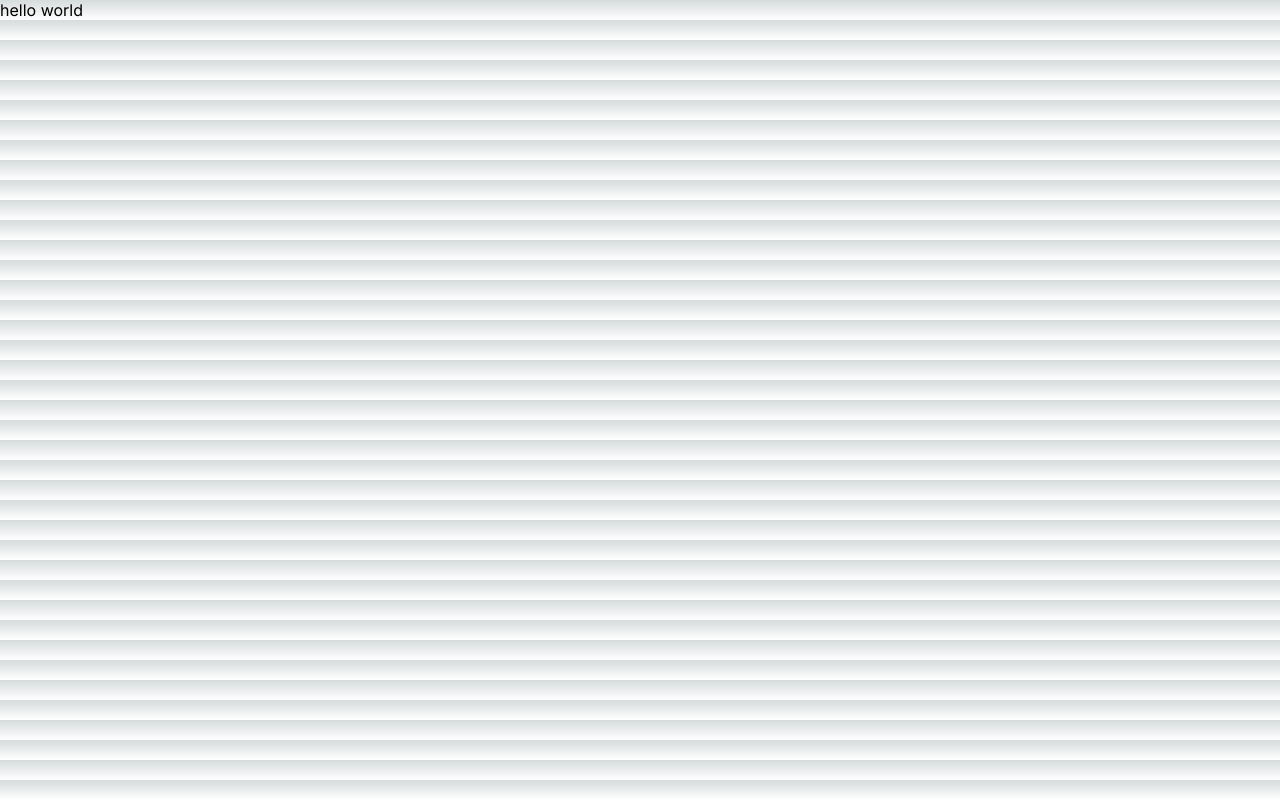
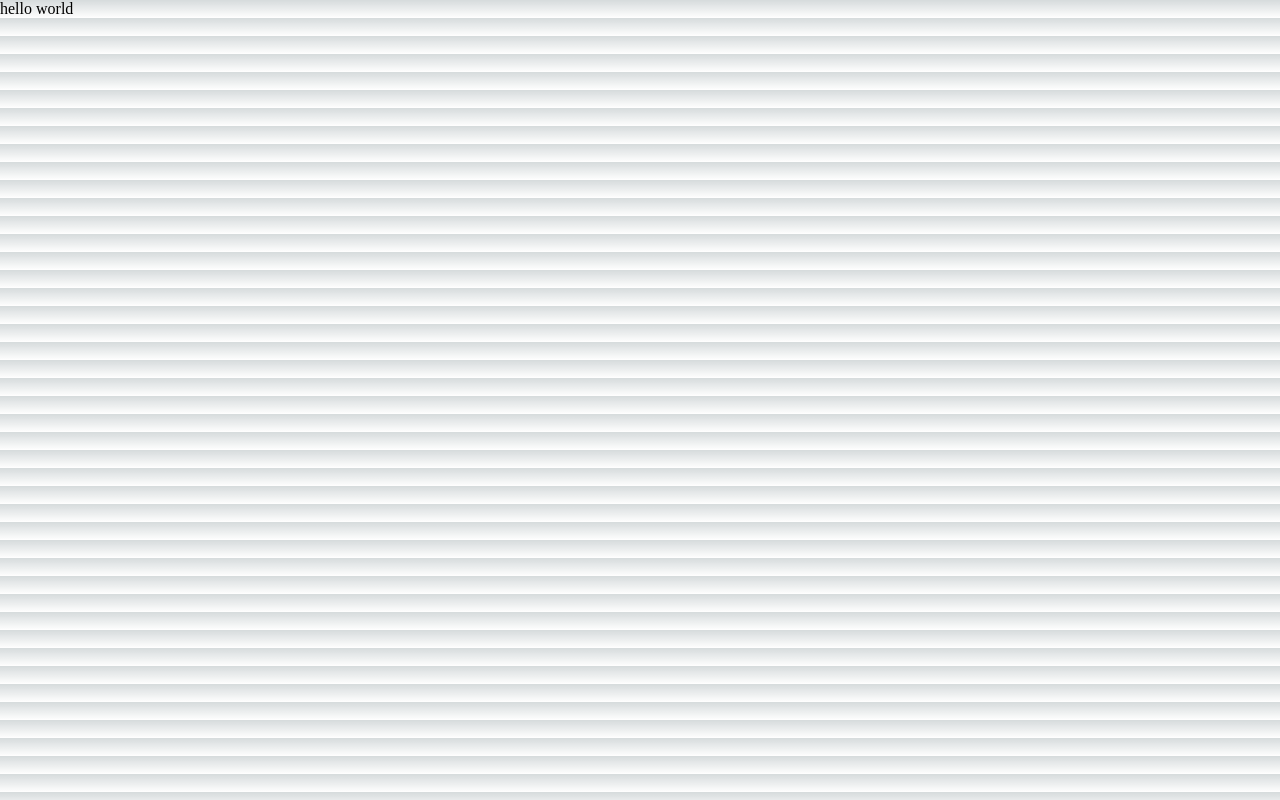
Before and after one commit to Alejandro-Bernal-M/ecobalance, a Next.js app: page / in a window 1280 px wide. Built offline with nearby package versions, Linux system fonts and the light colour scheme.

Commit message:
Add provider v1

```diff
--- /dev/null
+++ b/src/app/Providers.tsx
@@ -0,0 +1,17 @@
+'use client'
+
+import { SessionProvider } from 'next-auth/react';
+
+interface Props {
+  children: React.ReactNode
+}
+
+function Providers({children}:Props) {
+  return (
+    <SessionProvider>
+      {children}
+    </SessionProvider>
+  )
+}
+
+export default Providers
--- a/src/app/layout.tsx
+++ b/src/app/layout.tsx
@@ -1,8 +1,7 @@
 import './globals.css'
-import { Inter } from 'next/font/google'
 import { Toaster } from 'react-hot-toast'
+import Providers from './providers'
 
-const inter = Inter({ subsets: ['latin'] })
 
 export const metadata = {
   title: 'Create Next App',
@@ -16,9 +15,11 @@ export default function RootLayout({
 }) {
   return (
     <html lang="en">
-      <body className={inter.className}>
+      <body >
         <Toaster />
-        {children}
+        <Providers>
+          {children}
+        </Providers>
         </body>
     </html>
   )
```
Also changed, not shown: src/app/api/auth/[...nextauth]/route.ts (added, +21 -0 lines).
